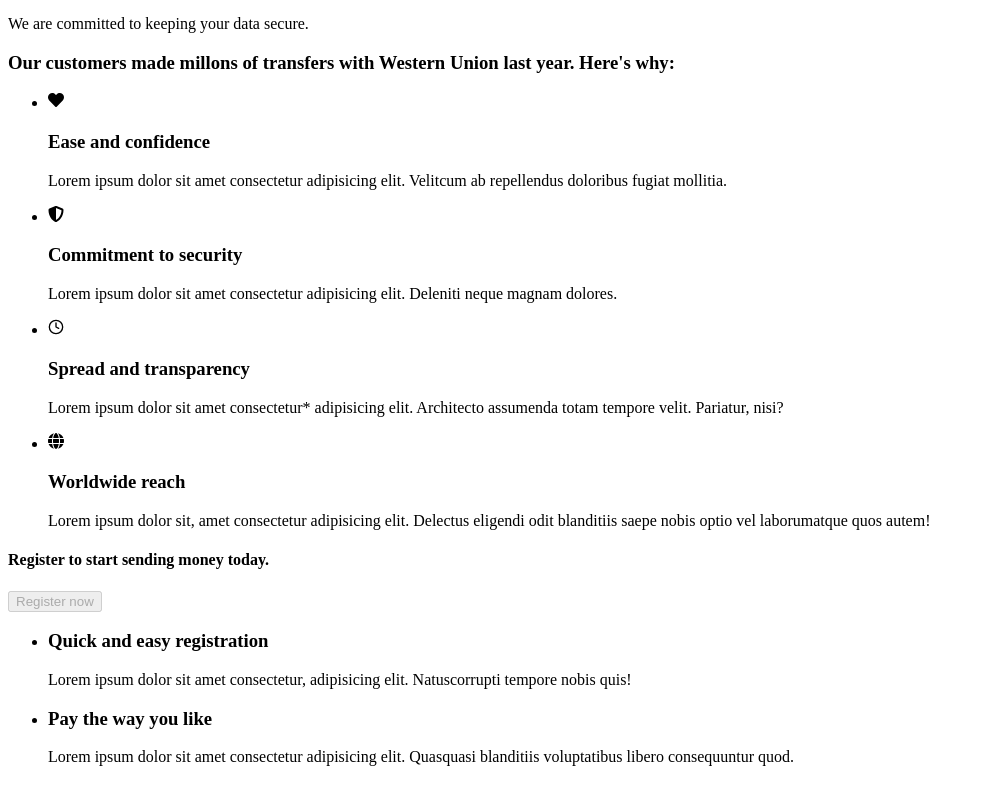
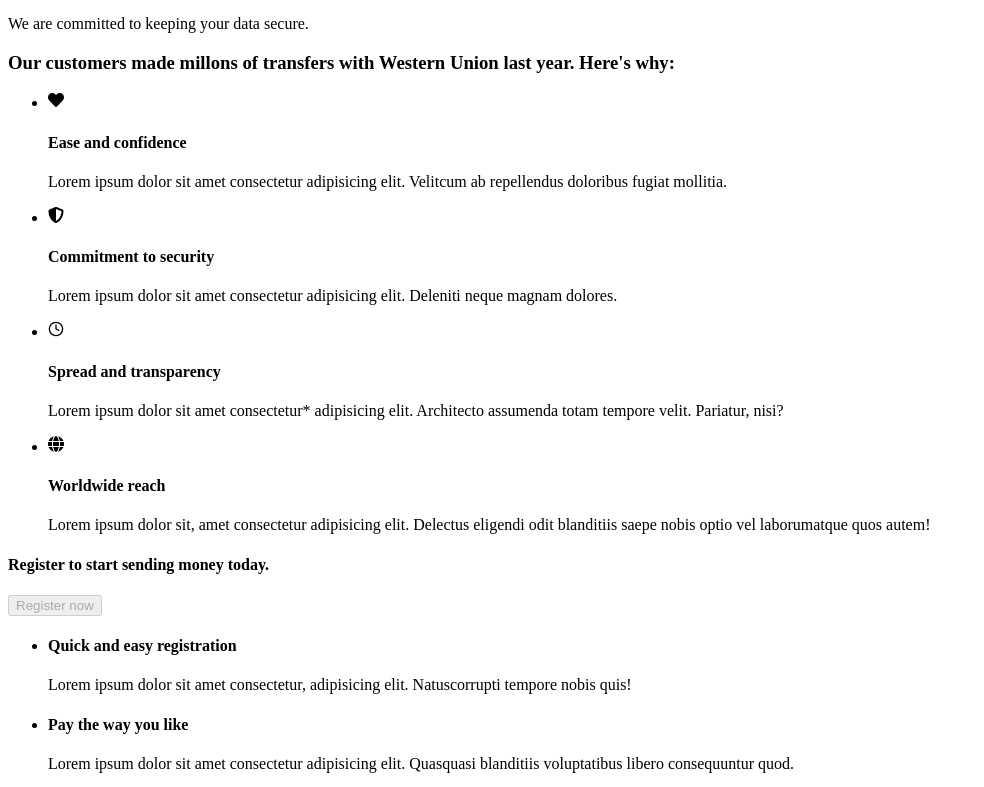
Before and after one commit to dmalenik/currency-converter-website, a React (Create React App) app: page / in a window 1280 px wide. Shown: the part 980-1767 px from the top of the page, without its empty margins (0-984 px from the left). Built offline with nearby package versions, Linux system fonts and the light colour scheme.

Commit message:
change heading size from 3 to 4

```diff
--- a/src/components/Card.tsx
+++ b/src/components/Card.tsx
@@ -6,7 +6,7 @@
   return (
     <div>
       {props.icon}
-      <h3>{props.title}</h3>
+      <h4>{props.title}</h4>
       <p>{props.description}</p>
     </div>
   )
```
